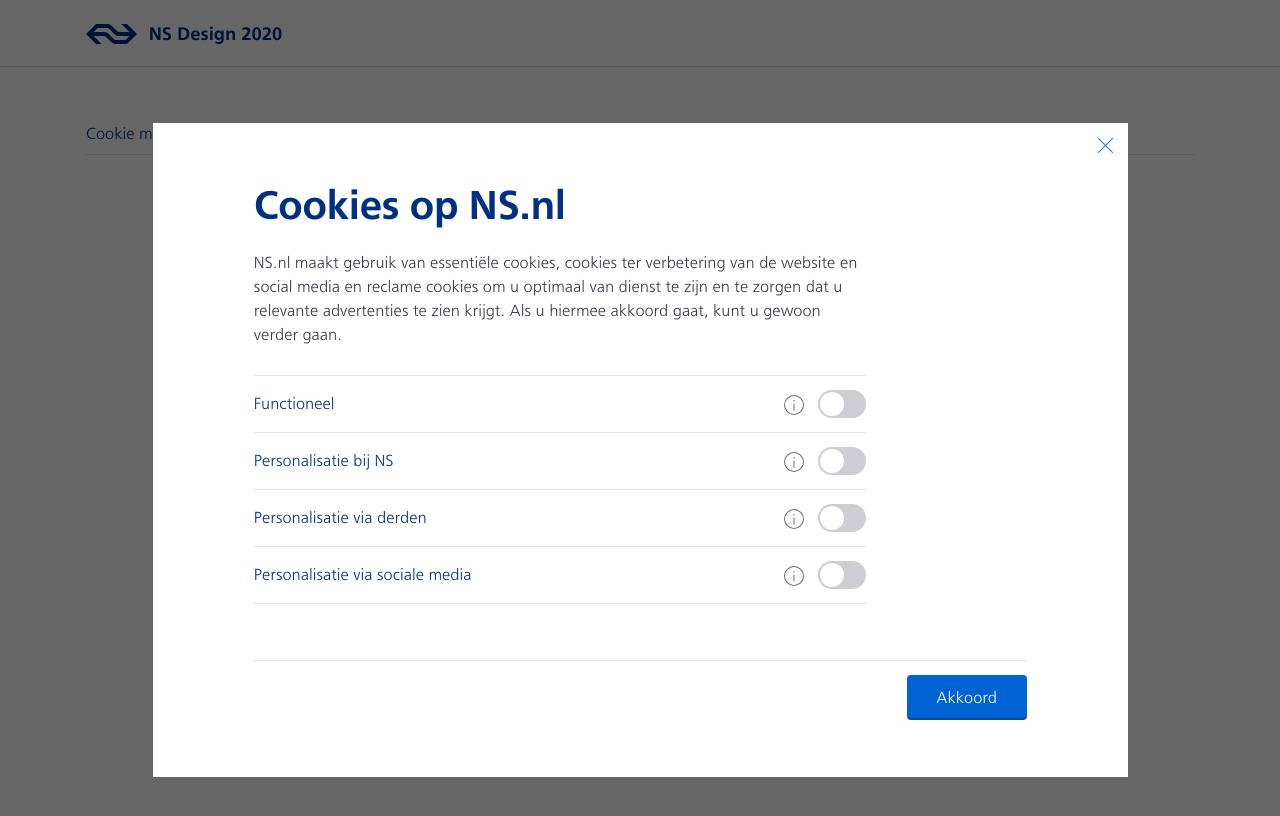
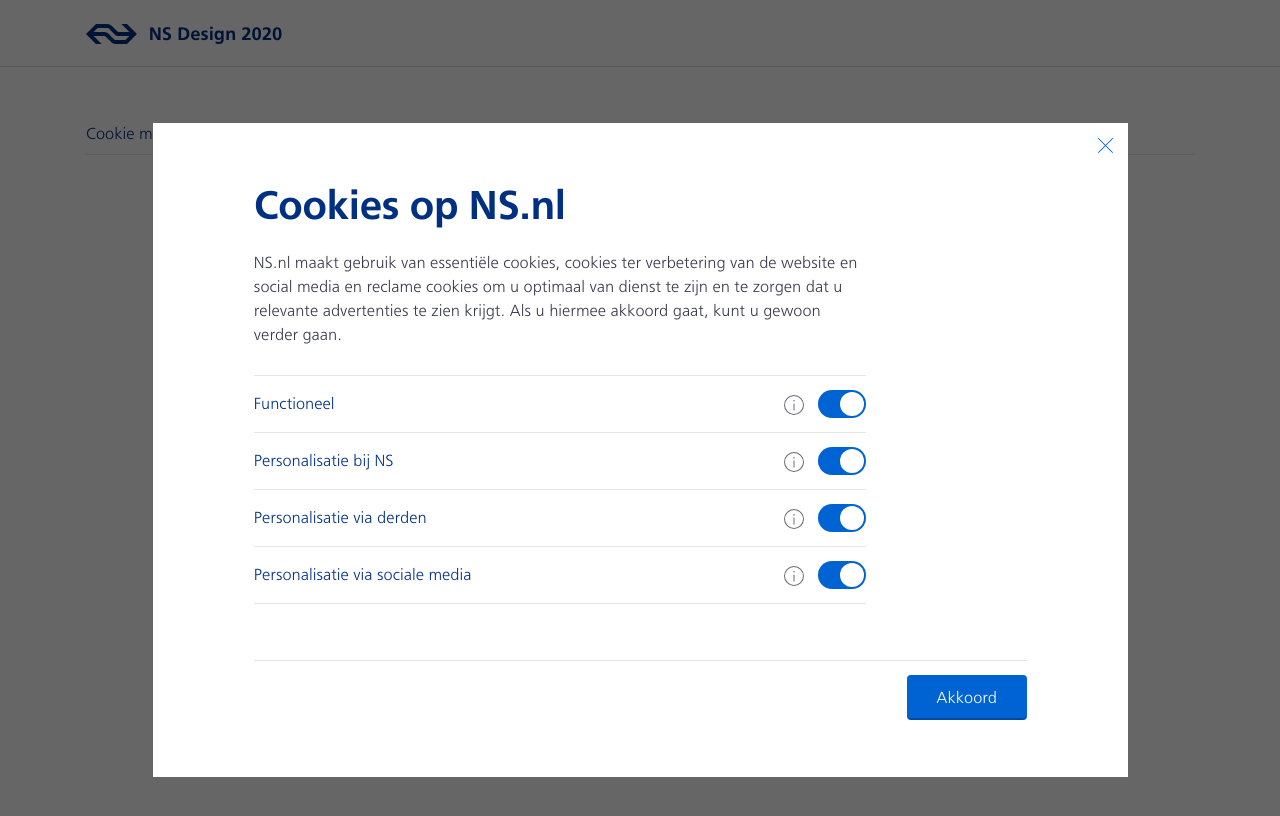
Before and after one commit to tdenheld/ns-design, a Jekyll site: the page built from _posts/2019-01-03-cookie-melding.html, in a window 1280 px wide. Shown: the top 816 px of the page. Built offline with Jekyll 4.4.1, drawn with Linux system fonts in a browser that asks for light colours.

Commit message:
set switch cookie to is-active

```diff
--- a/_posts/2019-01-03-cookie-melding.html
+++ b/_posts/2019-01-03-cookie-melding.html
@@ -40,7 +40,7 @@
                                             {% include icons/info--small.svg %}
                                         </div>
                                         <div class="selector__toggle">
-                                            <div class="switch js-toggle"></div>
+                                            <div class="switch js-toggle is-active"></div>
                                         </div>
                                     </div>
                                     <p class="tooltip__content js-tooltip-content">
```
Also changed, not shown: 1 other file.
